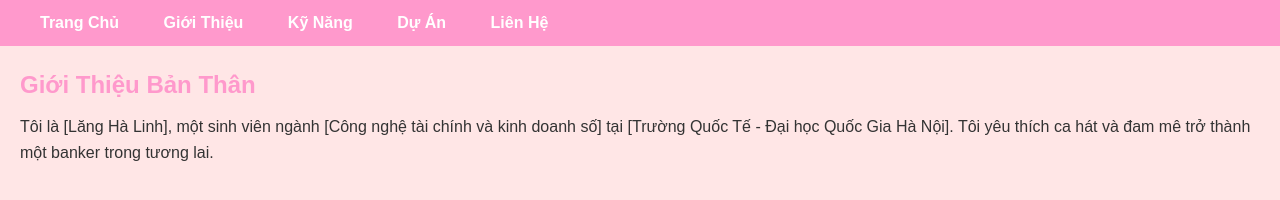
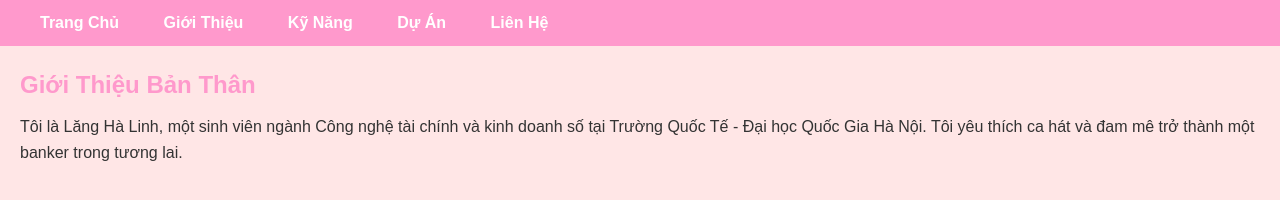
Before and after one commit to uzumakilcb/23_langhalinh.gifhub.io, a plain HTML site: page 23_langhalinh_Midterm.RAR/about.html in a window 1280 px wide. Drawn offline with Linux system fonts and the light colour scheme.

Commit message:
Update about.html

```diff
--- a/23_langhalinh_Midterm.RAR/about.html
+++ b/23_langhalinh_Midterm.RAR/about.html
@@ -20,7 +20,7 @@
     </header>
     <section class="about">
         <h2>Giới Thiệu Bản Thân</h2>
-        <p>Tôi là [Lăng Hà Linh], một sinh viên ngành [Công nghệ tài chính và kinh doanh số] tại [Trường Quốc Tế - Đại học Quốc Gia Hà Nội]. Tôi yêu thích ca hát và đam mê trở thành một banker trong tương lai.</p>
+        <p>Tôi là Lăng Hà Linh, một sinh viên ngành Công nghệ tài chính và kinh doanh số tại Trường Quốc Tế - Đại học Quốc Gia Hà Nội. Tôi yêu thích ca hát và đam mê trở thành một banker trong tương lai.</p>
     </section>
 </body>
 </html>
```
